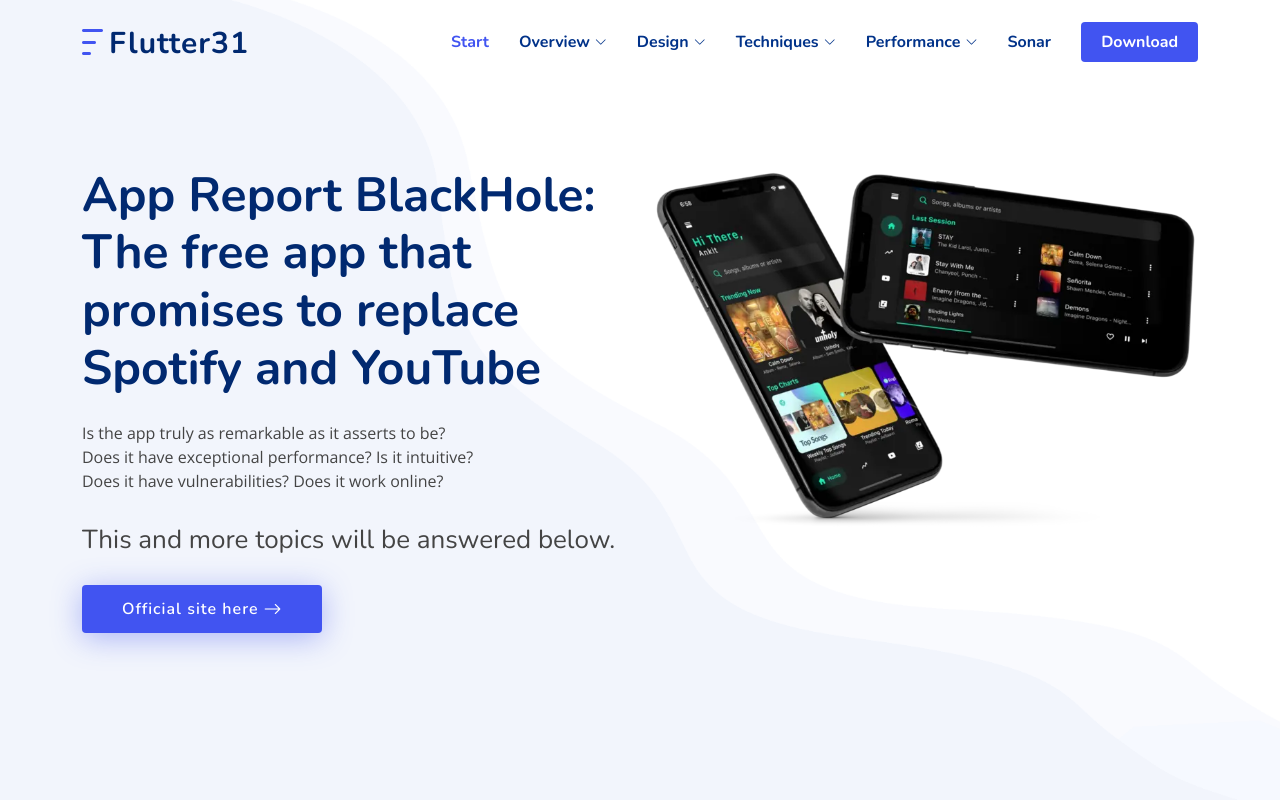
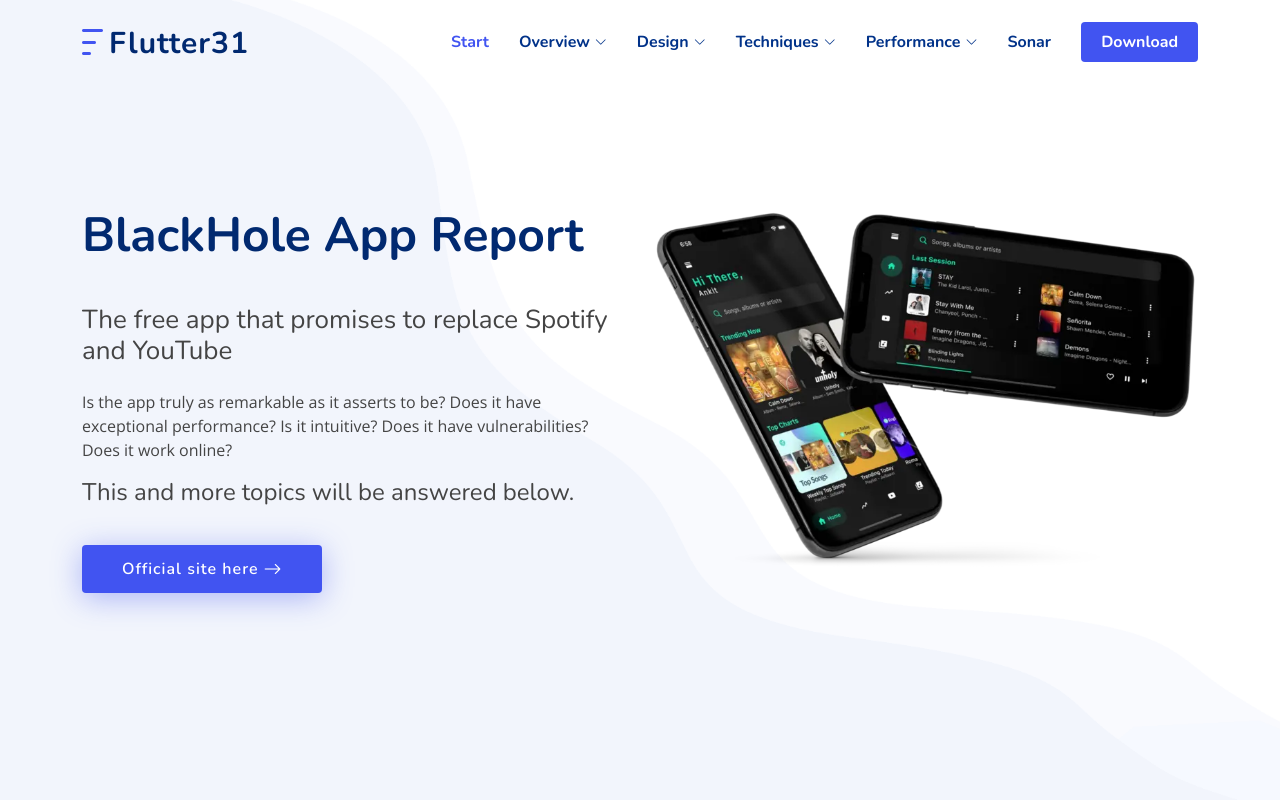
Before and after one commit to t-montes/Flutter31_AR4, a plain HTML site: page index.html in a window 1280 px wide. Shown: the top 800 px of the page. Drawn offline with nearby package versions, Linux system fonts and the light colour scheme; some packages are replaced by stand-ins of ours; a script that the page names is missing.

Commit message:
fix title

```diff
--- a/index.html
+++ b/index.html
@@ -91,14 +91,14 @@
     <div class="container">
       <div class="row">
         <div class="col-lg-6 d-flex flex-column justify-content-center">
-          <h1 data-aos="fade-up">App Report BlackHole: The free app that promises to replace Spotify and YouTube</h1>
+          <h1 class="custom-title" data-aos="fade-up">BlackHole App Report</h1>
           <br>
-          <p data-aos="fade-up" data-aos-delay="400">
-            Is the app truly as remarkable as it asserts to be?<br>
-            Does it have exceptional performance? Is it intuitive?<br>
-            Does it have vulnerabilities? Does it work online?<br>
+          <h2 class="custom-subtitle" data-aos="fade-up" data-aos-delay="400">The free app that promises to replace Spotify and YouTube</h2>
+          <br>
+          <p class="custom-paragraph" data-aos="fade-up" data-aos-delay="400">
+            Is the app truly as remarkable as it asserts to be? Does it have exceptional performance? Is it intuitive? Does it have vulnerabilities? Does it work online?
           </p>
-          <h2 data-aos="fade-up" data-aos-delay="400">This and more topics will be answered below.</h2>
+          <h4 class="custom-subtitle" data-aos="fade-up" data-aos-delay="400">This and more topics will be answered below.</h4>
           <div data-aos="fade-up" data-aos-delay="600">
             <div class="text-center text-lg-start">
               <a href="https://sangwan5688.github.io/" target="_blank" class="btn-get-started scrollto d-inline-flex align-items-center justify-content-center align-self-center">
```
